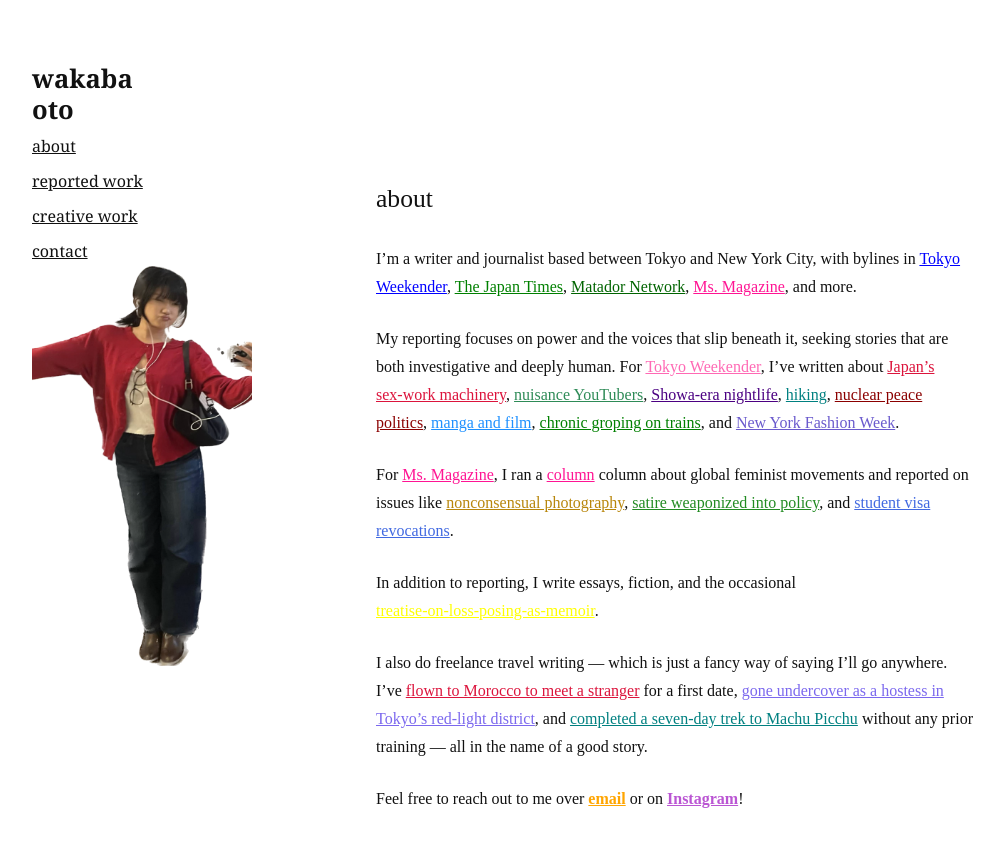
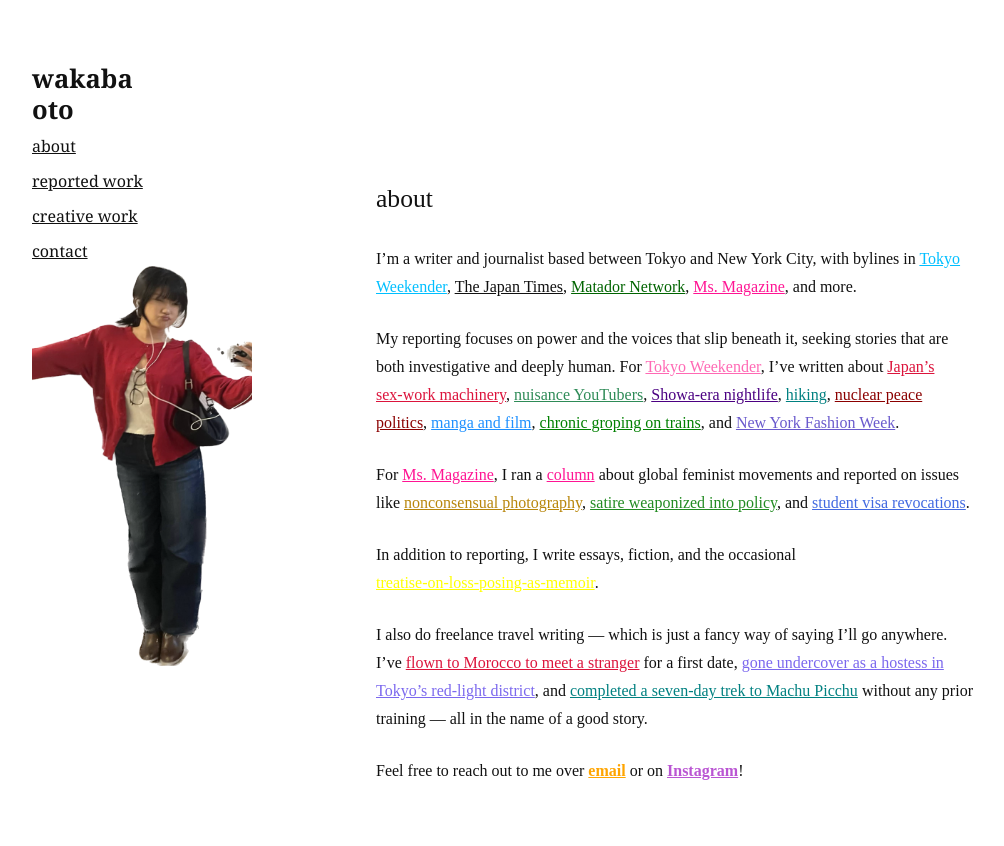
Before and after one commit to wakabss/portfolio-site, a Next.js app: page / in a window 1280 px wide. Shown: the top 846 px of the page, without its empty margins (106-1110 px from the left). Built offline with nearby package versions, Linux system fonts and the light colour scheme.

Commit message:
Update page.tsx

```diff
--- a/app/page.tsx
+++ b/app/page.tsx
@@ -16,8 +16,8 @@ export default function AboutPage() {
       >
         <p>
           I’m a writer and journalist based between Tokyo and New York City, with bylines in{' '}
-          <a href="https://www.tokyoweekender.com/author/wakaba/" style={{ textDecoration: 'underline', color: 'blue' }}>Tokyo Weekender</a>,{' '}
-          <a href="https://www.japantimes.co.jp/author/6522/wakaba-oto/" style={{ textDecoration: 'underline', color: 'green' }}>The Japan Times</a>,{' '}
+          <a href="https://www.tokyoweekender.com/author/wakaba/" style={{ textDecoration: 'underline', color: 'deepskyblue' }}>Tokyo Weekender</a>,{' '}
+          <a href="https://www.japantimes.co.jp/author/6522/wakaba-oto/" style={{ textDecoration: 'underline', color: 'darkyellow' }}>The Japan Times</a>,{' '}
           <a href="https://matadornetwork.com/author/wotofordham-edu/" style={{ textDecoration: 'underline', color: 'darkgreen' }}>Matador Network</a>,{' '}
           <a href="https://msmagazine.com/author/woto/" style={{ textDecoration: 'underline', color: 'deeppink' }}>Ms. Magazine</a>, and more.
         </p>
@@ -37,7 +37,7 @@ export default function AboutPage() {
 
         <p>
           For <a href="https://msmagazine.com/" style={{ textDecoration: 'underline', color: 'deeppink' }}>Ms. Magazine</a>,
-          I ran a <a href="https://msmagazine.com/tag/ms-global/" style={{ textDecoration: 'underline', color: 'deeppink' }}>column</a> column about global feminist movements and reported on issues like{' '}
+          I ran a <a href="https://msmagazine.com/tag/ms-global/" style={{ textDecoration: 'underline', color: 'deeppink' }}>column</a> about global feminist movements and reported on issues like{' '}
           <a href="https://msmagazine.com/2024/05/30/sexts-leaked-online-harassment-women/" style={{ textDecoration: 'underline', color: 'darkgoldenrod' }}>nonconsensual photography</a>,{' '}
           <a href="https://msmagazine.com/2024/11/18/japan-conservative-birthrate-women-fiction-hysterectomy/" style={{ textDecoration: 'underline', color: 'forestgreen' }}>satire weaponized into policy</a>, and{' '}
           <a href="https://msmagazine.com/2025/04/15/usa-international-student-visa-revoked-trump-protest-deported/" style={{ textDecoration: 'underline', color: 'royalblue' }}>student visa revocations</a>.
```
